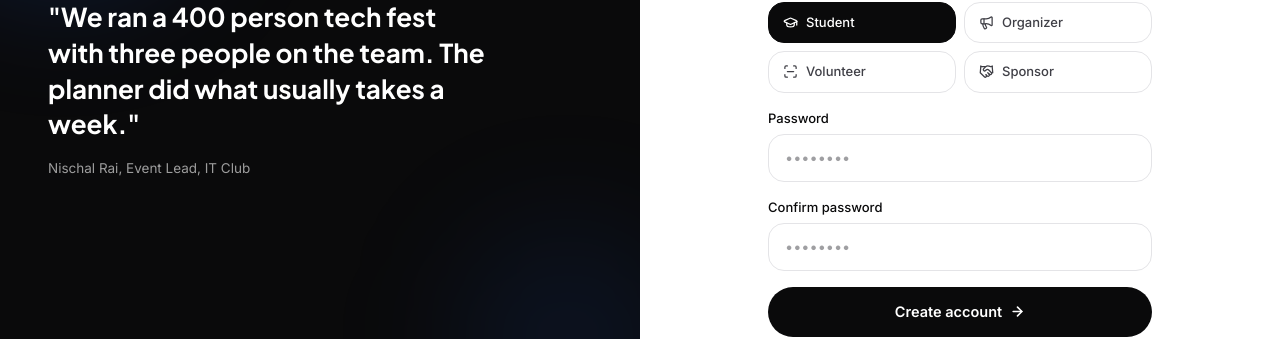
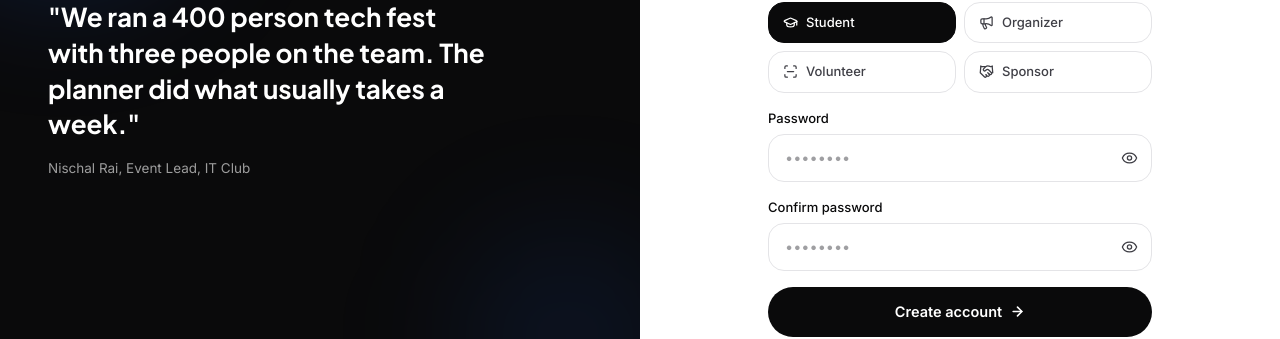
Before and after one commit to Kyani7/eventhub-ai, a React (Vite) app: page /register in a window 1280 px wide. Shown: the part 376-715 px from the top of the page. Built offline with nearby package versions, Linux system fonts and the light colour scheme.

Commit message:
feat: connect login/register to dashboard redirect, add working sign-out from topbar

```diff
--- a/src/components/FormField.tsx
+++ b/src/components/FormField.tsx
@@ -1,4 +1,5 @@
-import { forwardRef, type InputHTMLAttributes } from "react";
+import { forwardRef, useState, type InputHTMLAttributes } from "react";
+import { Eye, EyeOff } from "lucide-react";
 
 interface FormFieldProps extends InputHTMLAttributes<HTMLInputElement> {
   label: string;
@@ -6,8 +7,11 @@ interface FormFieldProps extends InputHTMLAttributes<HTMLInputElement> {
 }
 
 const FormField = forwardRef<HTMLInputElement, FormFieldProps>(
-  ({ label, error, id, ...rest }, ref) => {
+  ({ label, error, id, type, ...rest }, ref) => {
     const fieldId = id ?? label.toLowerCase().replace(/\s+/g, "-");
+    const isPassword = type === "password";
+    const [visible, setVisible] = useState(false);
+
     return (
       <div>
         <label
@@ -16,14 +20,32 @@ const FormField = forwardRef<HTMLInputElement, FormFieldProps>(
         >
           {label}
         </label>
+        <div className="relative">
           <input
             id={fieldId}
             ref={ref}
+            type={isPassword ? (visible ? "text" : "password") : type}
             className={`w-full rounded-2xl border bg-paper px-4 py-3 text-[14.5px] text-ink outline-none transition-colors placeholder:text-ink-soft/50 focus:border-ink ${
-            error ? "border-red-400" : "border-mist"
-          }`}
+              isPassword ? "pr-11" : ""
+            } ${error ? "border-red-400" : "border-mist"}`}
             {...rest}
           />
+          {isPassword && (
+            <button
+              type="button"
+              onClick={() => setVisible((v) => !v)}
+              tabIndex={-1}
+              aria-label={visible ? "Hide password" : "Show password"}
+              className="absolute right-3.5 top-1/2 -translate-y-1/2 text-ink-soft transition-colors hover:text-ink"
+            >
+              {visible ? (
+                <EyeOff size={17} strokeWidth={1.8} />
+              ) : (
+                <Eye size={17} strokeWidth={1.8} />
+              )}
+            </button>
+          )}
+        </div>
         {error && (
           <p className="mt-1.5 text-[12.5px] text-red-500">{error}</p>
         )}
```
Lines whose indentation alone changed are shown as unchanged.
